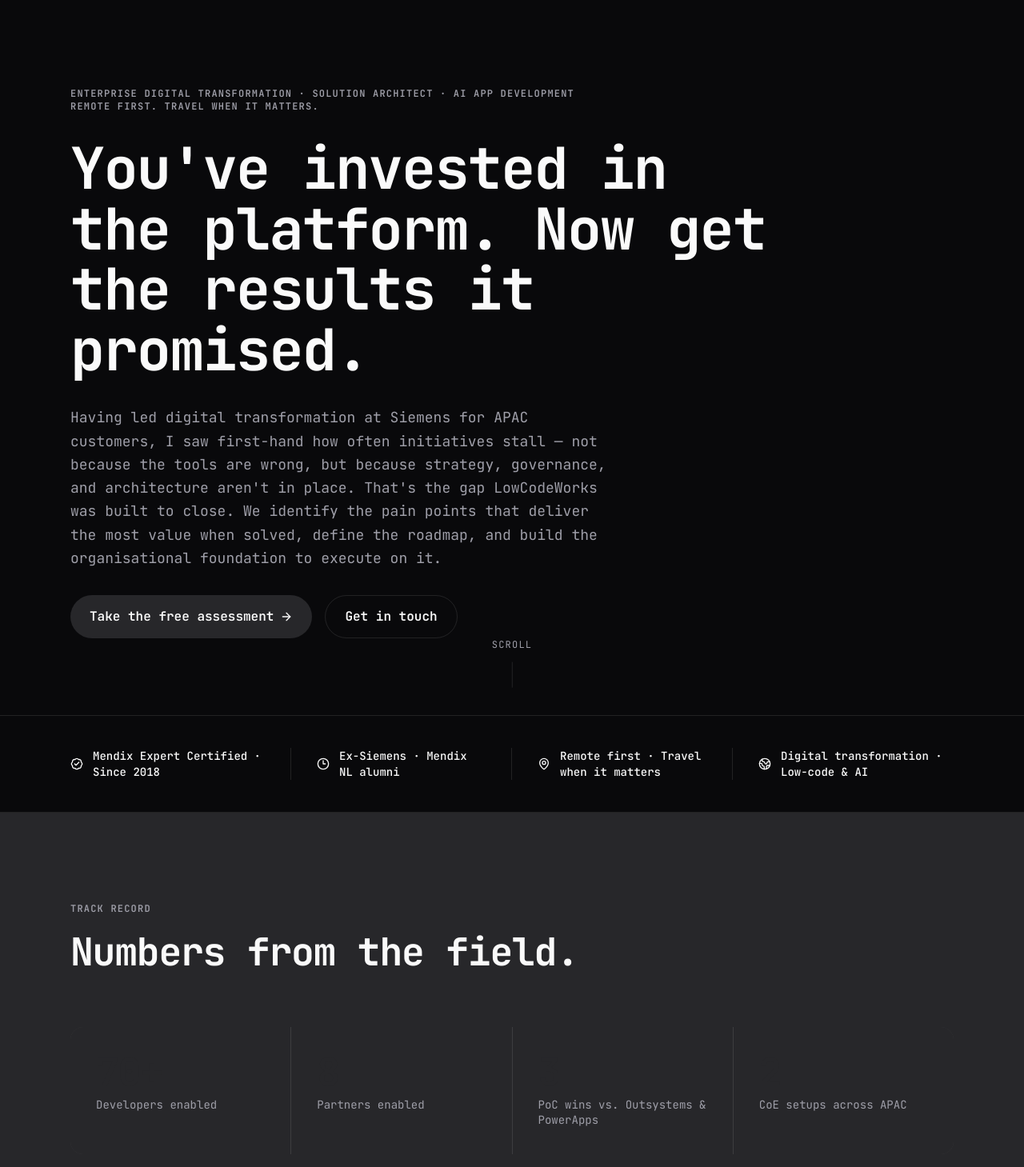
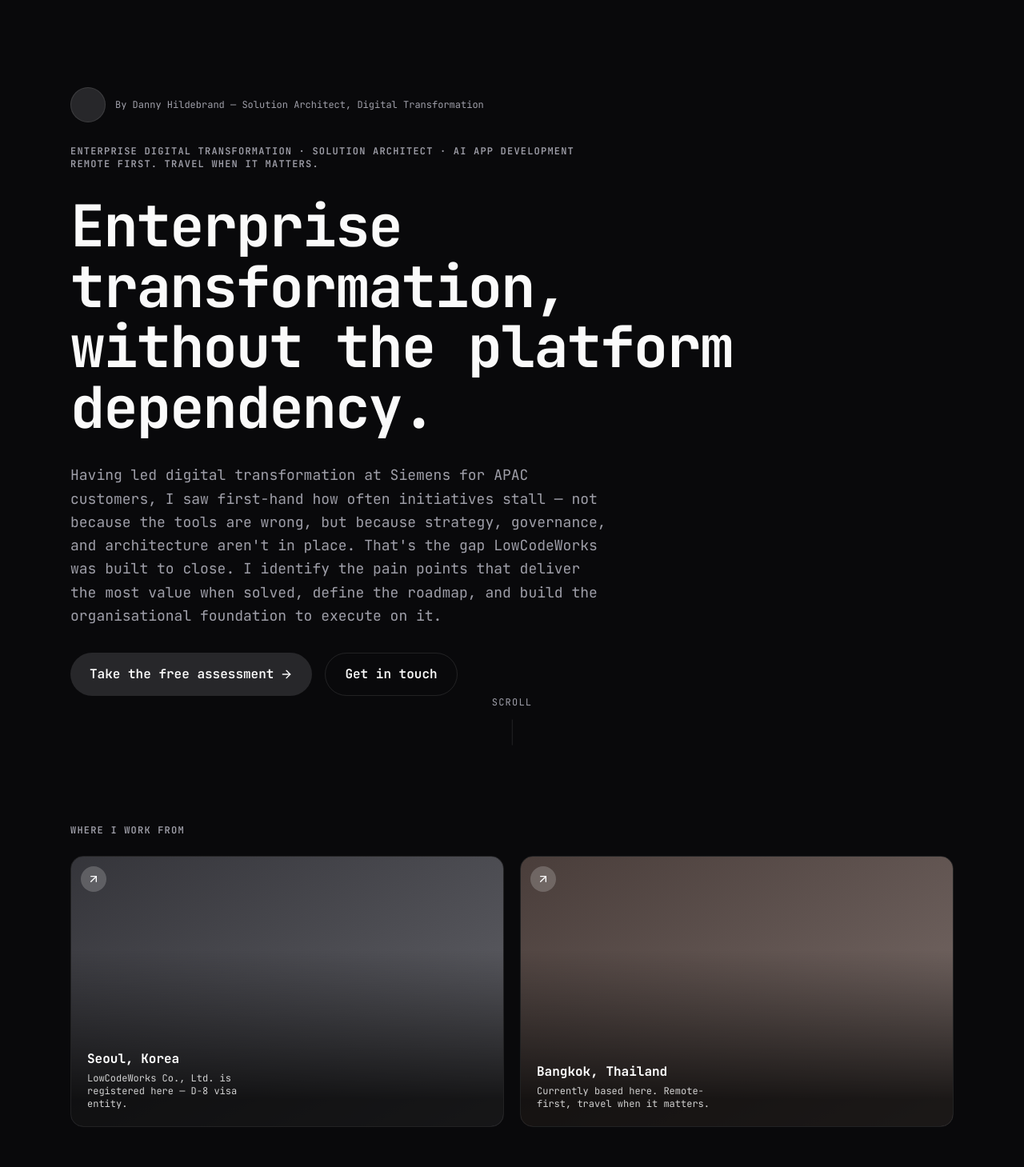
Before and after one commit to lowcodeworks-dev/lcw-website, a Next.js app: page /en in a window 1280 px wide. Shown: the part 51-1510 px from the top of the page at 80% size. Built offline with nearby package versions, Linux system fonts and the light colour scheme.

Commit message:
feat: add hero byline + locations section

```diff
--- a/app/[locale]/page.tsx
+++ b/app/[locale]/page.tsx
@@ -1,4 +1,5 @@
 import { Hero } from '@/components/sections/hero'
+import { Locations } from '@/components/sections/locations'
 import { Credibility } from '@/components/sections/credibility'
 import { SocialProof } from '@/components/sections/social-proof'
 import { InflectionPoint } from '@/components/sections/inflection-point'
@@ -12,6 +13,7 @@ export default function HomePage() {
   return (
     <>
       <Hero />
+      <Locations />
       <Credibility />
       <SocialProof />
       <InflectionPoint />
--- a/components/sections/hero.tsx
+++ b/components/sections/hero.tsx
@@ -18,6 +18,12 @@ export function Hero() {
           animate={{ opacity: 1, y: 0 }}
           transition={{ duration: 0.6, ease: 'easeOut' }}
         >
+          {/* Byline */}
+          <div className="flex items-center gap-3 mb-7">
+            <div className="w-11 h-11 rounded-full border border-border bg-muted shrink-0" />
+            <p className="text-xs text-muted-foreground leading-snug">{t('byline')}</p>
+          </div>
+
           {/* Label */}
           <p className="text-xs font-semibold uppercase tracking-widest text-muted-foreground mb-8">
             {t('label')}
--- /dev/null
+++ b/components/sections/locations.tsx
@@ -0,0 +1,62 @@
+'use client'
+
+import { useTranslations } from 'next-intl'
+import { motion } from 'framer-motion'
+import { ArrowUpRight } from 'lucide-react'
+
+const CARDS = [
+  {
+    key: 'seoul',
+    gradient: 'linear-gradient(150deg, oklch(0.35 0.01 285 / 0.9), oklch(0.55 0.01 285 / 0.9))',
+  },
+  {
+    key: 'bangkok',
+    gradient: 'linear-gradient(150deg, oklch(0.4 0.02 40 / 0.9), oklch(0.6 0.02 40 / 0.9))',
+  },
+] as const
+
+export function Locations() {
+  const t = useTranslations('locations')
+
+  return (
+    <section className="bg-background py-16">
+      <div className="max-w-6xl mx-auto px-6">
+        <p className="text-xs font-semibold uppercase tracking-widest text-muted-foreground mb-6">
+          {t('eyebrow')}
+        </p>
+
+        <div className="grid sm:grid-cols-2 gap-5">
+          {CARDS.map((card, i) => (
+            <motion.div
+              key={card.key}
+              initial={{ opacity: 0, y: 16 }}
+              whileInView={{ opacity: 1, y: 0 }}
+              viewport={{ once: true }}
+              transition={{ duration: 0.5, delay: i * 0.1 }}
+              className="group relative rounded-2xl overflow-hidden border border-border aspect-[16/10] cursor-default"
+            >
+              <motion.div
+                className="absolute inset-0"
+                style={{ background: card.gradient }}
+                whileHover={{ scale: 1.06 }}
+                transition={{ duration: 0.5, ease: 'easeOut' }}
+              />
+              <div className="absolute top-3 left-3 w-8 h-8 rounded-full bg-white/20 backdrop-blur-sm flex items-center justify-center text-white">
+                <ArrowUpRight className="h-4 w-4" />
+              </div>
+              <div
+                className="absolute inset-0 flex items-end p-5"
+                style={{ background: 'linear-gradient(to top, rgba(0,0,0,0.78) 10%, transparent 65%)' }}
+              >
+                <div>
+                  <div className="text-base font-bold text-white">{t(`${card.key}_city`)}</div>
+                  <div className="text-xs text-white/80 mt-1 max-w-[220px]">{t(`${card.key}_desc`)}</div>
+                </div>
+              </div>
+            </motion.div>
+          ))}
+        </div>
+      </div>
+    </section>
+  )
+}
--- a/messages/en.json
+++ b/messages/en.json
@@ -8,10 +8,11 @@
   "hero": {
     "label": "Enterprise Digital Transformation · Solution Architect · AI App Development",
     "label_sub": "Remote first. Travel when it matters.",
-    "headline": "You've invested in the platform. Now get the results it promised.",
-    "subtext": "Having led digital transformation at Siemens for APAC customers, I saw first-hand how often initiatives stall — not because the tools are wrong, but because strategy, governance, and architecture aren't in place. That's the gap LowCodeWorks was built to close. We identify the pain points that deliver the most value when solved, define the roadmap, and build the organisational foundation to execute on it.",
+    "headline": "Enterprise transformation, without the platform dependency.",
+    "subtext": "Having led digital transformation at Siemens for APAC customers, I saw first-hand how often initiatives stall — not because the tools are wrong, but because strategy, governance, and architecture aren't in place. That's the gap LowCodeWorks was built to close. I identify the pain points that deliver the most value when solved, define the roadmap, and build the organisational foundation to execute on it.",
     "cta_primary": "Take the free assessment",
-    "cta_secondary": "Get in touch"
+    "cta_secondary": "Get in touch",
+    "byline": "By Danny Hildebrand — Solution Architect, Digital Transformation"
   },
   "assessment_banner": {
     "label": "Free · Self-serve",
@@ -230,5 +231,12 @@
     "q1_para2": "Your assessment puts you at the {stage} stage. Platforms underdeliver not because of the technology — it's the organisational layer around them that determines outcomes: governance, standards, and a clear adoption roadmap. Addressing those gaps is what unlocks the platform value your organisation isn't seeing yet.",
     "q1_para3": "Your assessment puts you at the {stage} stage. Delivery challenges are rarely a capacity problem — they reflect gaps in ownership clarity, architectural standards, and the governance structures that make programmes sustainable. Building that infrastructure is the lever that changes delivery outcomes.",
     "q1_para4": "Your assessment puts you at the {stage} stage. Complex programmes stall when ownership, standards, and delivery structure aren't aligned from the start. The results below show where your foundation is solid and where leadership attention is most needed before committing to full execution."
+  },
+  "locations": {
+    "eyebrow": "Where I work from",
+    "seoul_city": "Seoul, Korea",
+    "seoul_desc": "LowCodeWorks Co., Ltd. is registered here — D-8 visa entity.",
+    "bangkok_city": "Bangkok, Thailand",
+    "bangkok_desc": "Currently based here. Remote-first, travel when it matters."
   }
 }
--- a/messages/ja.json
+++ b/messages/ja.json
@@ -9,9 +9,10 @@
     "label": "エンタープライズ・デジタルトランスフォーメーション · ソリューションアーキテクト · AIアプリ開発",
     "label_sub": "リモートファースト。必要な時は訪問します。",
     "headline": "プラットフォームに投資しました。今こそ、約束された成果を手に入れましょう。",
-    "subtext": "SiemensでAPAC顧客のデジタルトランスフォーメーションを主導した経験から、イニシアチブが頻繁に停滞する原因を直接目の当たりにしました — ツールの問題ではなく、戦略・ガバナンス・アーキテクチャが整っていないからです。LowCodeWorksは、まさにそのギャップを埋めるために設立されました。私たちは解決した時に最も価値をもたらすペインポイントを特定し、ロードマップを定義し、それを実行するための組織的基盤を構築します。",
+    "subtext": "SiemensでAPAC顧客のデジタルトランスフォーメーションを主導した経験から、イニシアチブが頻繁に停滞する原因を直接目の当たりにしました — ツールの問題ではなく、戦略・ガバナンス・アーキテクチャが整っていないからです。LowCodeWorksは、まさにそのギャップを埋めるために設立されました。解決した時に最も価値をもたらすペインポイントを特定し、ロードマップを定義し、それを実行するための組織的基盤を構築します。",
     "cta_primary": "無料アセスメントを受ける",
-    "cta_secondary": "お問い合わせ"
+    "cta_secondary": "お問い合わせ",
+    "byline": "By Danny Hildebrand — ソリューションアーキテクト、デジタルトランスフォーメーション"
   },
   "assessment_banner": {
     "label": "無料 · セルフサービス",
@@ -230,5 +231,12 @@
     "q1_para2": "アセスメントの結果、{stage}ステージにいることがわかりました。プラットフォームが期待通りの成果を出せないのは技術の問題ではありません — 結果を決定するのはその周りの組織レイヤーです：ガバナンス、標準、そして明確な導入ロードマップ。これらのギャップに対処することが、組織がまだ実現できていないプラットフォーム価値を引き出す鍵です。",
     "q1_para3": "アセスメントの結果、{stage}ステージにいることがわかりました。デリバリーの課題は能力の問題であることはほとんどありません — 所有権の明確さ、アーキテクチャ標準、プログラムを持続可能にするガバナンス構造のギャップを反映しています。このインフラを構築することが、デリバリーの成果を変えるレバーです。",
     "q1_para4": "アセスメントの結果、{stage}ステージにいることがわかりました。複雑なプログラムは、所有権、標準、デリバリー構造が最初から整合していないと停滞します。以下の結果は、基盤が堅固な部分と、本格的な実行にコミットする前にリーダーシップの注意が最も必要な部分を示しています。"
+  },
+  "locations": {
+    "eyebrow": "拠点について",
+    "seoul_city": "ソウル、韓国",
+    "seoul_desc": "LowCodeWorks Co., Ltd.はここに登録されています — D-8ビザ法人。",
+    "bangkok_city": "バンコク、タイ",
+    "bangkok_desc": "現在の拠点です。リモートファーストで、必要な時は出張します。"
   }
 }
--- a/messages/ko.json
+++ b/messages/ko.json
@@ -9,9 +9,10 @@
     "label": "엔터프라이즈 디지털 전환 · 솔루션 아키텍트 · AI 앱 개발",
     "label_sub": "리모트 우선. 필요할 때 방문합니다.",
     "headline": "플랫폼에 투자하셨습니다. 이제 약속한 결과를 얻으세요.",
-    "subtext": "Siemens에서 APAC 고객들의 디지털 트랜스포메이션을 직접 이끌며, 이니셔티브가 자주 실패하는 원인을 몸소 경험했습니다 — 도구의 문제가 아니라, 전략·거버넌스·아키텍처가 갖춰지지 않았기 때문입니다. LowCodeWorks는 바로 그 격차를 해소하기 위해 설립되었습니다. 저희는 해결했을 때 가장 큰 가치를 창출하는 페인 포인트를 찾아내고, 로드맵을 정의하며, 이를 실행할 조직적 기반을 구축합니다.",
+    "subtext": "Siemens에서 APAC 고객들의 디지털 트랜스포메이션을 직접 이끌며, 이니셔티브가 자주 실패하는 원인을 몸소 경험했습니다 — 도구의 문제가 아니라, 전략·거버넌스·아키텍처가 갖춰지지 않았기 때문입니다. LowCodeWorks는 바로 그 격차를 해소하기 위해 설립되었습니다. 해결했을 때 가장 큰 가치를 창출하는 페인 포인트를 찾아내고, 로드맵을 정의하며, 이를 실행할 조직적 기반을 구축합니다.",
     "cta_primary": "무료 평가 시작하기",
-    "cta_secondary": "문의하기"
+    "cta_secondary": "문의하기",
+    "byline": "By Danny Hildebrand — 솔루션 아키텍트, 디지털 트랜스포메이션"
   },
   "assessment_banner": {
     "label": "무료 · 셀프서비스",
@@ -230,5 +231,12 @@
     "q1_para2": "평가 결과 {stage} 단계에 계십니다. 플랫폼이 성과를 내지 못하는 것은 기술 때문이 아닙니다 — 결과를 결정하는 것은 그 주변의 조직 레이어입니다: 거버넌스, 표준, 그리고 명확한 도입 로드맵. 이러한 격차를 해소하는 것이 조직이 아직 실현하지 못한 플랫폼 가치를 열어주는 핵심입니다.",
     "q1_para3": "평가 결과 {stage} 단계에 계십니다. 실행 과제는 대부분 역량 문제가 아닙니다 — 소유권 명확성, 아키텍처 표준, 프로그램을 지속 가능하게 만드는 거버넌스 구조의 부재를 반영합니다. 이 인프라를 구축하는 것이 실행 결과를 바꾸는 레버입니다.",
     "q1_para4": "평가 결과 {stage} 단계에 계십니다. 복잡한 프로그램은 소유권, 표준, 실행 구조가 처음부터 정렬되지 않으면 정체됩니다. 아래 결과는 기반이 견고한 곳과 전체 실행에 착수하기 전에 리더십의 주의가 가장 필요한 곳을 보여줍니다."
+  },
+  "locations": {
+    "eyebrow": "제가 일하는 곳",
+    "seoul_city": "서울, 대한민국",
+    "seoul_desc": "LowCodeWorks 유한회사가 등록된 곳입니다 — D-8 비자 법인.",
+    "bangkok_city": "방콕, 태국",
+    "bangkok_desc": "현재 이곳을 거점으로 활동합니다. 원격 우선, 필요할 때는 출장."
   }
 }
```
